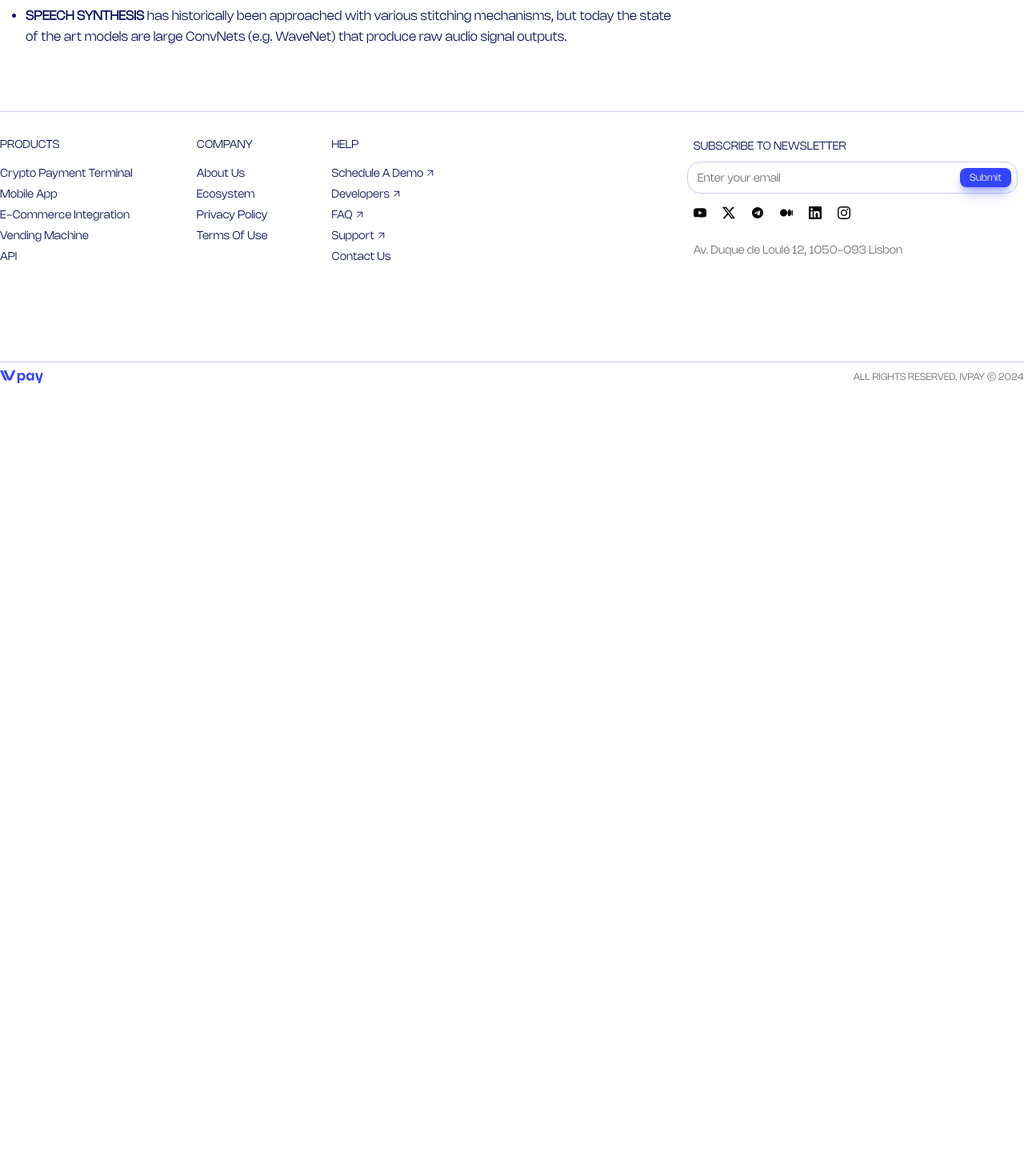
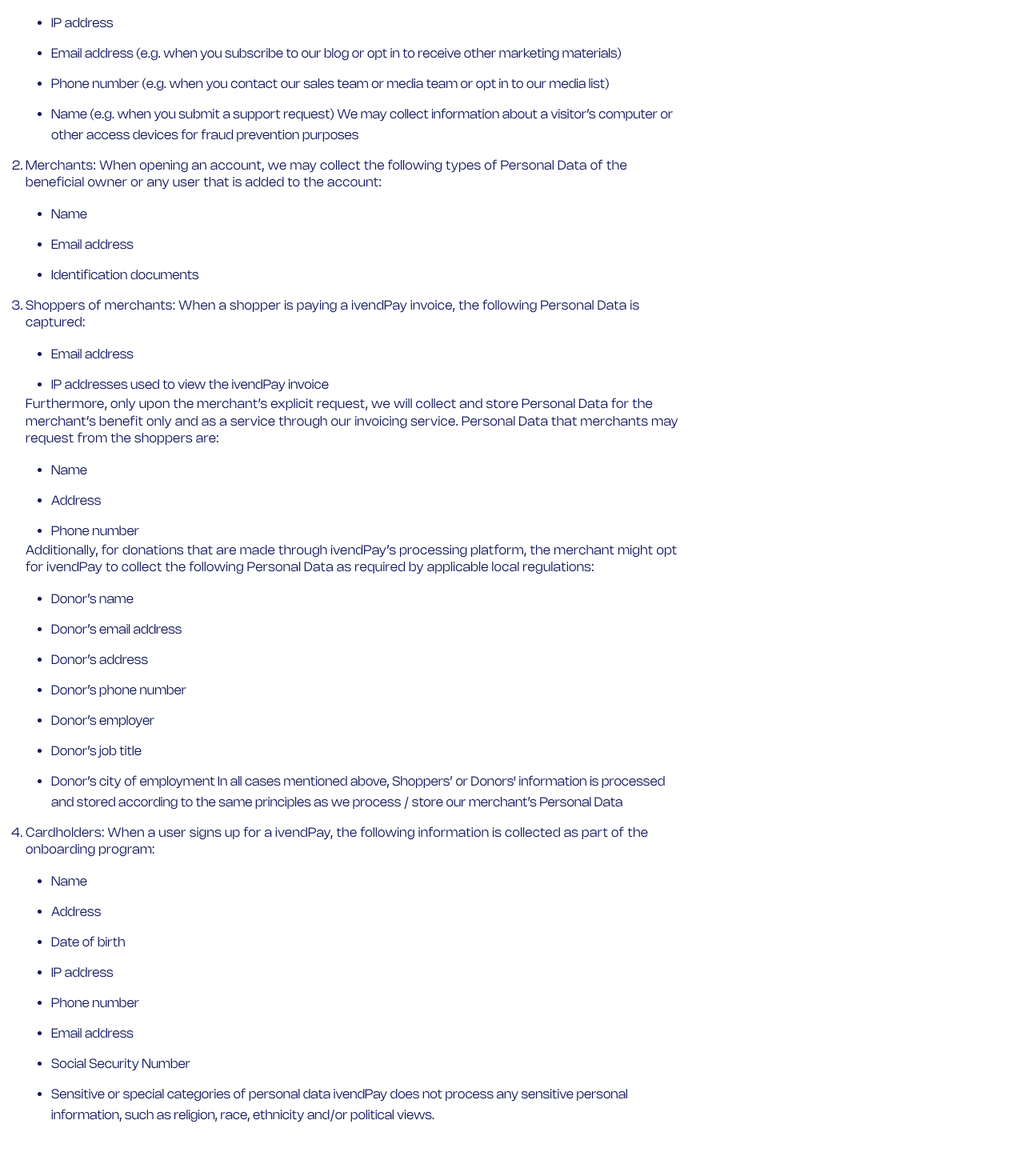
Before and after one commit to fedorivanenko/ivpay-website, a Next.js app: page /privacy in a window 1280 px wide. Shown: the part 960-2430 px from the top of the page at 80% size. Before the commit the page ends 1449 px from the top, so only its background shows below. Built offline with nearby package versions, Linux system fonts and the light colour scheme; what tailwind-gradient-mask-image would draw is missing.

Commit message:
add privacy policy

```diff
--- a/components/data-providers/privacy.mdx
+++ b/components/data-providers/privacy.mdx
@@ -1,14 +1,58 @@
 # Privacy Policy
 
-I sometimes see people refer to neural networks as just “another tool in your machine learning toolbox”. They have some pros and cons, they work here or there, and sometimes you can use them to win Kaggle competitions. Unfortunately, this interpretation completely misses the forest for the trees. Neural networks are not just another classifier, they represent the beginning of a fundamental shift in how we develop software. They are Software 2.0.
+### Scope and Consent
+This policy describes the ways ivendPay (hereinafter referred as “ivendPay” or “We” or “our” or “us”)) collect, store, use and protect Personal Data. The purpose of this policy is to ensure that ivendPay complies with applicable laws. ivendPay’s Services include merchant processing services, products, or any other features, technologies or functionalities (hereinafter: “Services”) offered by ivendPay.
+There are six types of data subjects whose personal data we may process:
+1. Visitors of our websites;
+2. Merchants that sign up for our Services;
+3. Shoppers who indirectly interface with ivendPay when paying a merchant’s invoice that is forwarded by ivendPay to merchants during checkout.
 
-1. The “classical stack” of **Software 1.0** is what we’re all familiar with — it is written in languages such as Python, C++, etc. It consists of explicit instructions to the computer written by a programmer. By writing each line of code, the programmer identifies a specific point in program space with some desirable behavior.
-2. In contrast, **Software 2.0** is written in much more abstract, human unfriendly language, such as the weights of a neural network. No human is involved in writing this code because there are a lot of weights (typical networks might have millions), and coding directly in weights is kind of hard (I tried).
+### What is Personal Data?
+Personal Data is any information that can be directly associated with a specific person and can be used to identify that person. A prime example of identifiable information is a person’s name.
 
-## Ongoing transition
+### What kind of personal data do we collect?
+Personal Data is any information that can be directly associated with a specific person and can be used to identify that person. A prime example of identifiable information is a person’s name.
 
-Let’s briefly examine some concrete examples of this ongoing transition. In each of these areas we’ve seen improvements over the last few years when we give up on trying to address a complex problem by writing explicit code and instead transition the code into the 2.0 stack.
+### What kind of personal data do we collect?
+The Personal Data we collect depends on the type of user:
+1. Visitors: We may collect the following Personal Data for visitors of our websites
+    - IP address
+    - Email address (e.g. when you subscribe to our blog or opt in to receive other marketing materials)
+    - Phone number (e.g. when you contact our sales team or media team or opt in to our media list)
+    - Name (e.g. when you submit a support request)
+    We may collect information about a visitor’s computer or other access devices for fraud prevention purposes
+2. Merchants: When opening an account, we may collect the following types of Personal Data of the beneficial owner or any user that is added to the account:
+    - Name
+    - Email address
+    - Identification documents
+3. Shoppers of merchants: When a shopper is paying a ivendPay invoice, the following Personal Data is captured:
+    - Email address
+    - IP addresses used to view the ivendPay invoice
 
-- **Visual Recognition** used to consist of engineered features with a bit of machine learning sprinkled on top at the end (e.g., an SVM). Since then, we discovered much more powerful visual features by obtaining large datasets (e.g. ImageNet) and searching in the space of Convolutional Neural Network architectures. More recently, we don’t even trust ourselves to hand-code the architectures and we’ve begun [searching over those](https://arxiv.org/abs/1703.01041) as well.
-- **Speech recognition** used to involve a lot of preprocessing, gaussian mixture models and hidden markov models, but [today](https://github.com/syhw/wer_are_we) consist almost entirely of neural net stuff. A very related, often cited humorous quote attributed to Fred Jelinek from 1985 reads “Every time I fire a linguist, the performance of our speech recognition system goes up”.
-- **Speech synthesis** has historically been approached with various stitching mechanisms, but today the state of the art models are large ConvNets (e.g. [WaveNet](https://deepmind.com/blog/wavenet-launches-google-assistant/)) that produce raw audio signal outputs.
+
+    Furthermore, only upon the merchant’s explicit request, we will collect and store Personal Data for the merchant’s benefit only and as a service through our invoicing service. Personal Data that merchants may request from the shoppers are:
+        - Name
+        - Address
+        - Phone number
+
+
+    Additionally, for donations that are made through ivendPay’s processing platform, the merchant might opt for ivendPay to collect the following Personal Data as required by applicable local regulations:
+        - Donor’s name
+        - Donor’s email address
+        - Donor’s address
+        - Donor’s phone number
+        - Donor’s employer
+        - Donor’s job title
+        - Donor’s city of employment
+        In all cases mentioned above, Shoppers’ or Donors' information is processed and stored according to the same principles as we process / store our merchant’s Personal Data
+
+4. Cardholders: When a user signs up for a ivendPay, the following information is collected as part of the onboarding program:
+    - Name
+    - Address
+    - Date of birth
+    - IP address
+    - Phone number
+    - Email address
+    - Social Security Number
+    - Sensitive or special categories of personal data
+ivendPay does not process any sensitive personal information, such as religion, race, ethnicity and/or political views.
```
